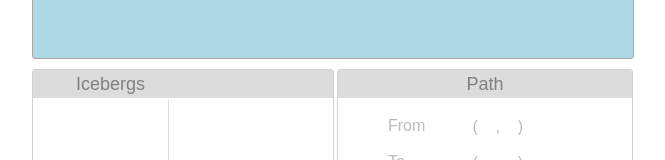
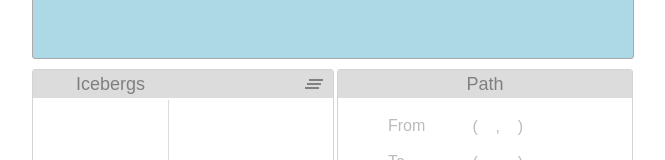
Before and after one commit to jeevandark/icebergs-challange, a React (Create React App) app: page / in a window 1280 px wide. Shown: the part 573-733 px from the top of the page, without its empty margins (307-972 px from the left). Built offline with nearby package versions, Linux system fonts and the light colour scheme.

Commit message:
Clear all icebergs button added

```diff
--- a/src/App.css
+++ b/src/App.css
@@ -40,6 +40,15 @@ input {
 .control-panel .iceberg-list .header-label {
 	text-align: left;
 	padding-left: 43px;
+}
+
+.control-panel .iceberg-list .clear-all-button {
+	position: absolute !important;
+	top: 0 !important;
+	right: 0 !important;
+	padding: 2px !important;
+	width: 38px !important;
+	height: 28px !important;
 }
 
 .control-panel .iceberg-list .inner-list {
@@ -275,6 +284,10 @@ input {
 	overflow-y: auto;
 }
 
+.clear-all-button .material-icons {
+	color: gray !important;
+}
+
 /* scrollbar styling: */
 
 ::-webkit-scrollbar {
--- a/src/App.js
+++ b/src/App.js
@@ -124,6 +124,7 @@ class App extends Component {
 					onSelectedIcebergChange={this.onSelectedIcebergChange.bind(
 						this
 					)}
+					onClearAllIcebergs={this.handleClearAllIcebergs.bind(this)}
 				/>
 			</div>
 		);
@@ -156,6 +157,14 @@ class App extends Component {
 			});
 		}
 	}
+
+	handleClearAllIcebergs() {
+		this.setState({
+			icebergs: null,
+			selectedIceberg: null,
+			shortestPath: null
+		});
+	}
 }
 
 export default App;
--- a/src/components/ControlPanel.js
+++ b/src/components/ControlPanel.js
@@ -1,6 +1,6 @@
 import React, { Component } from "react";
 import MuiThemeProvider from "material-ui/styles/MuiThemeProvider";
-import { RaisedButton, Dialog } from "material-ui";
+import { RaisedButton, Dialog, IconButton } from "material-ui";
 import PathEditor from "./PathEditor";
 import PointEditor from "./PointEditor";
 
@@ -147,6 +147,14 @@ class ControlPanel extends Component {
 		return (
 			<div className="iceberg-list">
 				<div className="header-label">Icebergs</div>
+				<IconButton
+					iconClassName="material-icons"
+					tooltip="Clear all icebergs"
+					className="clear-all-button"
+					onClick={this.props.onClearAllIcebergs}
+				>
+					clear_all
+				</IconButton>
 				<div className="inner-list">{this.renderIcebergList()}</div>
 				<div className="points-list">{this.renderPointsList()}</div>
 			</div>
```
